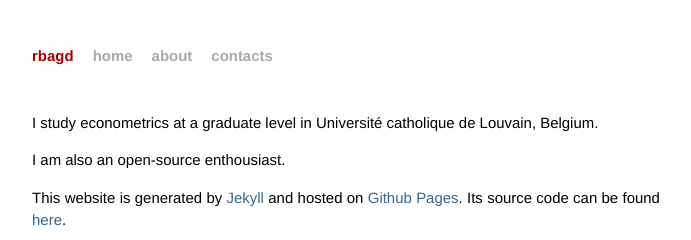
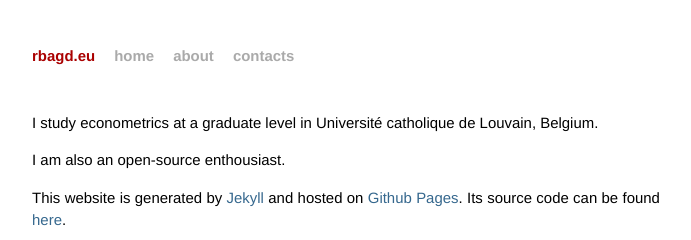
Before and after one commit to rbagd/rbagd.github.io, a Jekyll site: the page built from about/index.markdown, in a window 1280 px wide. Shown: the top 240 px of the page, without its empty margins (294-985 px from the left). Built offline with Jekyll 4.4.1, drawn with Linux system fonts in a browser that asks for light colours; Markdown is read by kramdown in place of the engine named in the settings.

Commit message:
changed page to title to append eu

```diff
--- a/_config.yml
+++ b/_config.yml
@@ -1,4 +1,4 @@
-name: rbagd
+name: rbagd.eu
 markdown: redcarpet
 pygments: true
 permalink: /:year-:month-:day/:title.html
```
